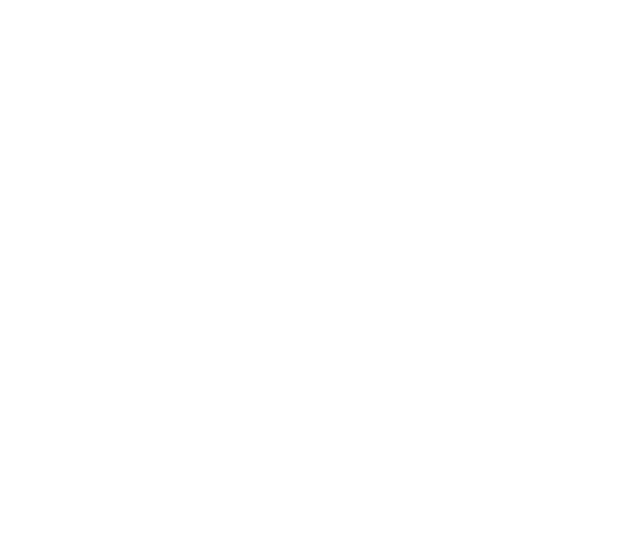
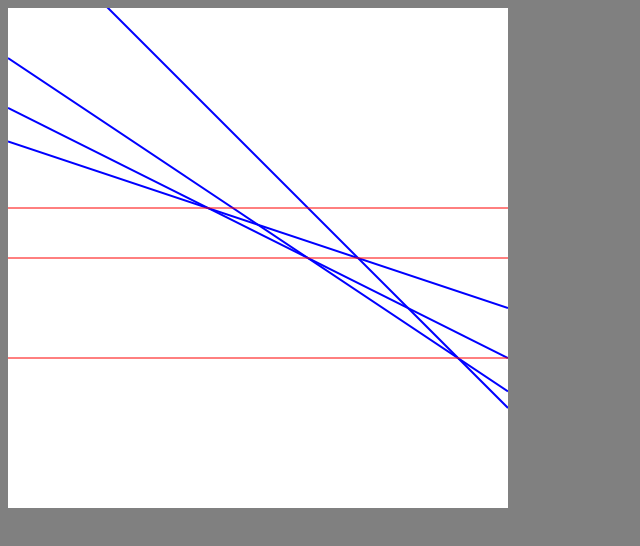
Before and after one commit to aMax1000/projecr_reflection, a plain HTML site: page test3.html in a window 1280 px wide. Shown: the whole page, without its empty margins (0-640 px from the left). Drawn offline with Linux system fonts and the light colour scheme.

Commit message:
created rendering of lines

```diff
--- a/justapi.js
+++ b/justapi.js
@@ -5,14 +5,14 @@
 
     class Line{
         constructor(coef,move){
-            this.coef=coef;
-            this.move=move;
+            this.coef=parseFloat(coef);
+            this.move=parseFloat(move);
         }
         isover(x,y){
-            return (x*this.coef+this.move>y)
+            return ((x*this.coef+this.move)>y)
         }
         isunder(x,y){
-            return (x*this.coef+this.move<y)
+            return ((x*this.coef+this.move)<y)
         }
         intersection(line){
             let co=(this.coef-line.coef);
@@ -41,7 +41,9 @@
                 console.log("ERRROR PARALELING LINES")
             }
         }
-
+        rotated(){
+            return new Line(-1/this.coef,this.move/this.coef)
+        }
         strprint(){
             return `coef: ${this.coef}\nmove: ${this.move} \n`
         }
@@ -210,23 +212,38 @@
                         console.log(index)
                             switch(index){
                                 case -1:
-                                    console.log("FINDCROSS ERROR invalid value to late")
+                                    console.log("FINDCROSS ERROR invalid value to late 2")
                                     break;
                                 case this.arrdown.linearr.length:
-                                    console.log("FINDCROSS ERROR invalid value to early")
+                                    console.log("FINDCROSS ERROR invalid value to early 2")
                                     break;
                                 default:
-                                    this.arrdown.linearr.splice(index,this.arrdown.linearr.length-index-1,line.intersectionx(this.arrup.linearr[index]))
+                                    this.arrdown.secup.splice(index,this.arrdown.linearr.length-index+1,line.intersectionx(this.arrup.linearr[index]))
                                     break;
                                 case -2:
-                                    console.log("FINDCROSS ERROR error")
+                                    console.log("FINDCROSS ERROR error 2")
                                     break;
                             }
                         }
                         break;
                     case 3:
                         if(this.arrdown.linearr.length!=0){
-                        console.log(this.arrdown.findcrossalt(line))
+                            var index=this.arrdown.findcrossalt(line)
+                        console.log(index)
+                            switch(index){
+                                case -1:
+                                    console.log("FINDCROSS ERROR invalid value to early 3")
+                                    break;
+                                case this.arrdown.linearr.length:
+                                    console.log("FINDCROSS ERROR invalid value to late 3")
+                                    break;
+                                default:
+                                    this.arrdown.secup.splice(0,index+1,line.intersectionx(this.arrup.linearr[index]))
+                                    break;
+                                case -2:
+                                    console.log("FINDCROSS ERROR error 3")
+                                    break;
+                            }
                         }
                         break;
                 }
@@ -266,61 +283,92 @@
 
 
 
+class Canvas{
+    canvas;
+    fig;
+    renderscale;
+    offsety;
+    offsetx;
+    constructor(canvas,fig=new Fig,renderscale=1,offsetx=canvas.width/2,offsety=canvas.height/2){
+        this.canvas=canvas
+        this.renderscale=renderscale
+        this.offsetx=offsetx;
+        this.offsety=offsety;
+        this.fig=fig
+    }
+
+drawline(line,lim1,lim2){
+    const ctx = this.canvas.getContext('2d');
+    const canvasx1 = -this.offsetx / this.renderscale;
+    const canvasx2 = (this.canvas.width - this.offsetx) / this.renderscale;
+    const x1 = Math.max(
+        canvasx1,
+        lim1 ?? -Infinity
+    );
+
+    const x2 = Math.min(
+        canvasx2,
+        lim2 ?? Infinity
+    );
+
+    if (x1 > x2) return;
 
 
-function render(canvas,int){
-  canvas.width = 1000;
-  canvas.height = 1000;
-  const context = canvas.getContext('2d');
-  console.time('3');
-  const imageData =context.createImageData(1000,1000)
-  var dis2=imageData.data;
-  var track=0;
-  var boo=int%2
-for(let i=0;i<1000;i++){
-    //dis2.push([])
-    for(let j=0;j<1000;j++){
-        if(
-            (j>=(int%10)*100 && j<(int%10+1)*100)
-            && (i>=(int/10)*100 && i<(int/10+1)*100)
-            //boo
-        ){
-            dis2[track]=(0x00)
-            track++;
-            dis2[track]=(0x00)
-            track++;
-            dis2[track]=(0x00)
-            track++;
-            dis2[track]=(0xFF)
-            track++;
-            //boo=false;
-        }else{
-            dis2[track]=(0xFF)
-            track++;
-            dis2[track]=(0xFF)
-            track++;
-            dis2[track]=(0xFF)
-            track++;
-            dis2[track]=(0xFF)
-            track++;
-            //boo=true;
-        }
+
+    const y1 = line.coef * x1 + line.move;
+    const y2 = line.coef * x2 + line.move;
+    console.log(y1)
+    ctx.beginPath();
+    ctx.moveTo(
+        this.offsetx + x1 * this.renderscale,
+        this.offsety - y1 * this.renderscale
+    );
+    ctx.lineTo(
+        this.offsetx + x2 * this.renderscale,
+        this.offsety - y2 * this.renderscale
+    );
+
+    ctx.stroke();
+    console.log(1)
+}
+
+renderlines(){
+  const context = this.canvas.getContext('2d');
+  //console.log(this.fig.arrup.linearr)
+for(let i=0;i<this.fig.arrup.linearr.length;i++){
+            context.strokeStyle = "blue";
+        context.lineWidth = 2;
+    this.drawline(this.fig.arrup.linearr[i].rotated(),)//this.fig.arrup.secup[i],this.fig.arrup.secup[i+1]
+}
+for(let i=0;i<this.fig.arrdown.linearr.length;i++){
+            context.strokeStyle = "blue";
+        context.lineWidth = 2;
+    this.drawline(this.fig.arrdown.linearr[i].rotated(),)//this.fig.arrdown.secup[i],this.fig.arrdown.secup[i+1]
+}
+};
+renderbreakpoints(){
+    const context = this.canvas.getContext('2d');
+    for(let br of this.fig.arrup.secup){
+    context.strokeStyle = "red";
+    context.lineWidth = 1;
+    this.drawline(new Line(0,-br))
+    }
+    for(let br of this.fig.arrdown.secup){
+    context.strokeStyle = "red";
+    context.lineWidth = 1;
+    this.drawline(new Line(0,-br))
     }
 }
-context.putImageData(imageData, 0,0)
-  console.timeEnd('3');
-};
 
-function loop(int) {
-    render(canva, int);
-
+/*loop(int) {
     requestAnimationFrame(() => {
-        console.timeEnd('4');
-        console.time('4');
+        this.renderlines(int);
         if(int<99){
-        loop(int + 1);
+            this.loop(int + 1);
         }else{
             console.timeEnd('Second');
         }
     });
+}*/
+
 }
--- a/test3.html
+++ b/test3.html
@@ -5,11 +5,16 @@
     <meta name="viewport" content="width=device-width, initial-scale=1.0">
     <title>Document</title>
 </head>
+<style>
+    body{
+    background: gray;
+    }
+</style>
 <body>
-
+    <canvas id="test1" height="500" width="500"></canvas>
 </body>
 <script src="justapi.js"></script>
-<script>
+<script defer>
 
     var e2=new Fig();
     e2.addlinef(new Line(2,1))
@@ -24,5 +29,12 @@
     e2.addlinef(new Line(3,2))
     console.log(e2.strprint())
 
+    const canva = document.getElementById('test1');
+    const cont = test1.getContext('2d')
+    cont.fillStyle="rgb(255,255,255)";
+    cont.fillRect(0, 0, 500, 500);
+    var can=new Canvas(canva,e2,50);
+    can.renderlines()
+    can.renderbreakpoints()
 </script>
 </html>
```
